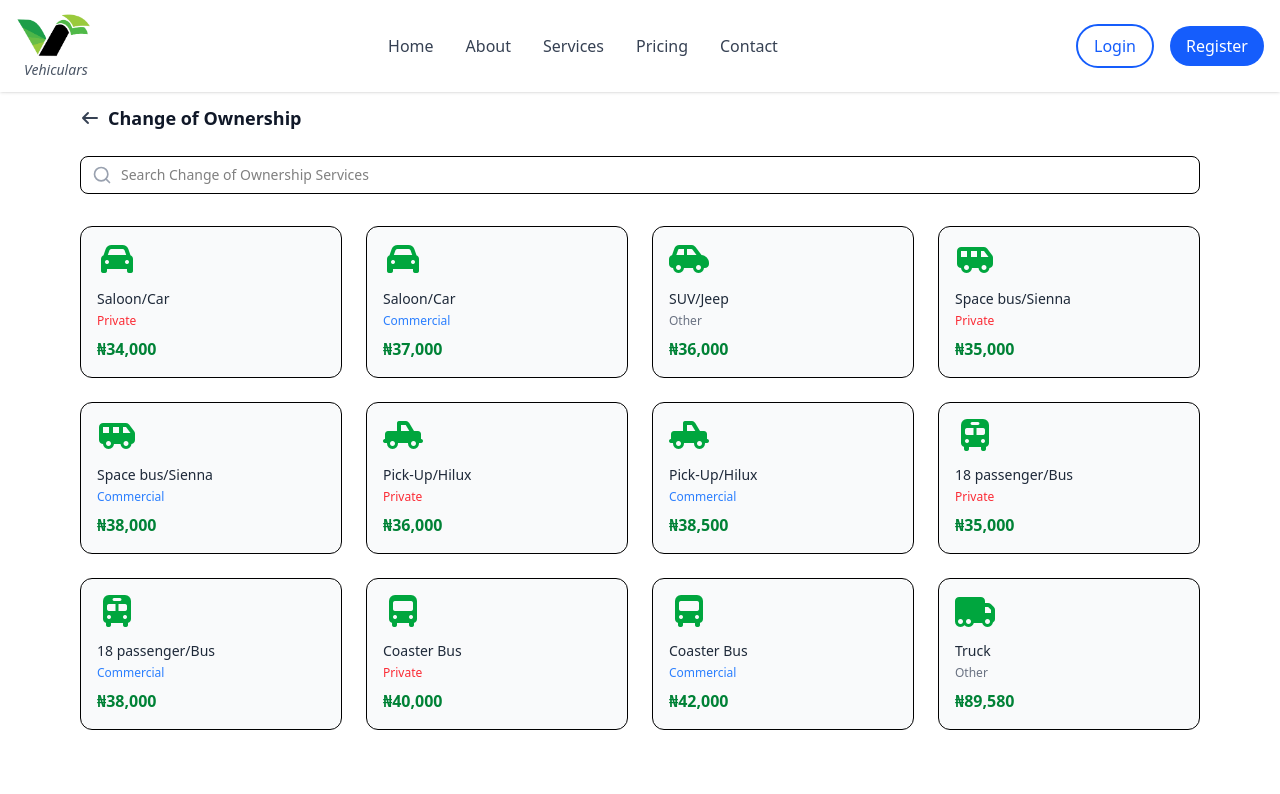
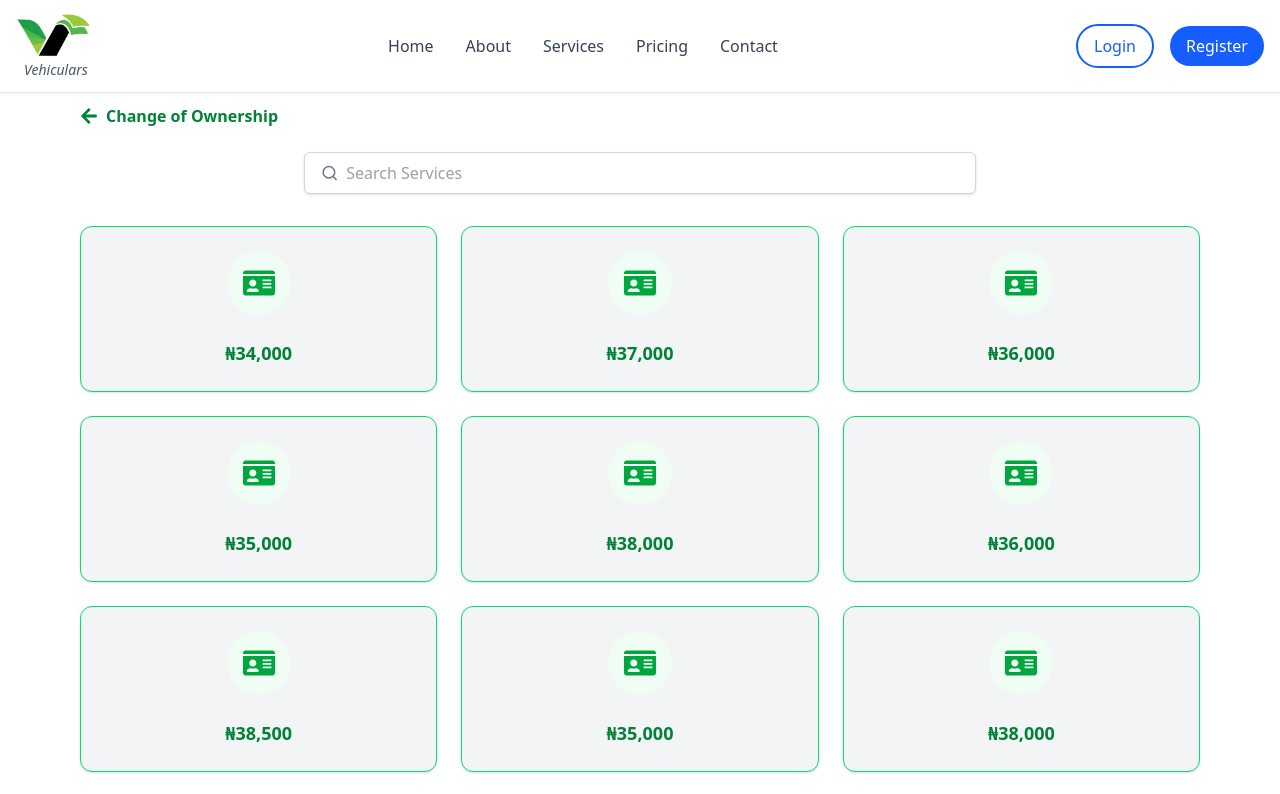
Before and after one commit to Abdul1013/vehicula, a Next.js app: page /change-of-ownership in a window 1280 px wide. Shown: the top 794 px of the page. Built offline with nearby package versions, Linux system fonts and the light colour scheme.

Commit message:
rendered services UI

```diff
--- a/src/app/(services)/change-of-ownership/page.js
+++ b/src/app/(services)/change-of-ownership/page.js
@@ -1,9 +1,10 @@
-"use client";
+// "use client";
 // import { useState } from "react";
-// import ServiceHeader from "../../components/ServiceHeader";
-// import ServiceSearch from "../../components/ServiceSearch";
-// import ServiceCard from "../../components/ServiceCard";
-// import { useCart } from "../../utils/cartUtils";
+// import { Search } from "lucide-react";
+// import ServiceHeader from "@/components/ServiceHeader";
+// import ServiceSearch from "@/components/ServiceSearch";
+// import ServiceCard from "@/components/ServiceCard";
+
 
 // const services = [
 //   {
@@ -37,12 +38,12 @@
 // ];
 
 // export default function ChangeOfOwnership() {
-//   const { selectedId, cart, toggleSelect } = useCart();
+//   // const { selectedId, cart, toggleSelect } = useCart();
 //   const [filteredServices, setFilteredServices] = useState(services);
 
 //   return (
 //     <div className="min-h-screen max-w-7xl mx-auto mt-20 bg-white px-4 py-6">
-//       <ServiceHeader title="Change of Ownership" cart={cart} />
+//       <ServiceHeader title="Change of Ownership"  />
 //       <ServiceSearch services={services} setFilteredServices={setFilteredServices} />
 //       <div className="mt-8 grid grid-cols-1 sm:grid-cols-2 lg:grid-cols-3 gap-6">
 //         {filteredServices.map((service) => (
@@ -66,32 +67,106 @@
 
 import { useState } from "react";
 import { Search } from "lucide-react";
+import ServiceHeader from "@/components/ServiceHeader";
+import ServiceSearch from "@/components/ServiceSearch";
+import ServiceCard from "@/components/ServiceCard";
+import { useRouter } from "next/navigation";
 
-
-
-const ownershipData = [
-  { id: "1", icon: "fas fa-car", type: "Saloon/Car", category: "Private", price: 34000 },
-  { id: "2", icon: "fas fa-car", type: "Saloon/Car", category: "Commercial", price: 37000 },
-  { id: "3", icon: "fas fa-car-side", type: "SUV/Jeep", category: "Other", price: 36000 },
-  { id: "4", icon: "fas fa-shuttle-van", type: "Space bus/Sienna", category: "Private", price: 35000 },
-  { id: "5", icon: "fas fa-shuttle-van", type: "Space bus/Sienna", category: "Commercial", price: 38000 },
-  { id: "6", icon: "fas fa-truck-pickup", type: "Pick-Up/Hilux", category: "Private", price: 36000 },
-  { id: "7", icon: "fas fa-truck-pickup", type: "Pick-Up/Hilux", category: "Commercial", price: 38500 },
-  { id: "8", icon: "fas fa-bus", type: "18 passenger/Bus", category: "Private", price: 35000 },
-  { id: "9", icon: "fas fa-bus", type: "18 passenger/Bus", category: "Commercial", price: 38000 },
-  { id: "10", icon: "fas fa-bus-alt", type: "Coaster Bus", category: "Private", price: 40000 },
-  { id: "11", icon: "fas fa-bus-alt", type: "Coaster Bus", category: "Commercial", price: 42000 },
-  { id: "12", icon: "fas fa-truck-moving", type: "Truck", category: "Other", price: 89580 },
+const services = [
+  {
+    id: "1",
+    icon: "fas fa-car",
+    type: "Saloon/Car",
+    category: "Private",
+    price: 34000,
+  },
+  {
+    id: "2",
+    icon: "fas fa-car",
+    type: "Saloon/Car",
+    category: "Commercial",
+    price: 37000,
+  },
+  {
+    id: "3",
+    icon: "fas fa-car-side",
+    type: "SUV/Jeep",
+    category: "Other",
+    price: 36000,
+  },
+  {
+    id: "4",
+    icon: "fas fa-shuttle-van",
+    type: "Space bus/Sienna",
+    category: "Private",
+    price: 35000,
+  },
+  {
+    id: "5",
+    icon: "fas fa-shuttle-van",
+    type: "Space bus/Sienna",
+    category: "Commercial",
+    price: 38000,
+  },
+  {
+    id: "6",
+    icon: "fas fa-truck-pickup",
+    type: "Pick-Up/Hilux",
+    category: "Private",
+    price: 36000,
+  },
+  {
+    id: "7",
+    icon: "fas fa-truck-pickup",
+    type: "Pick-Up/Hilux",
+    category: "Commercial",
+    price: 38500,
+  },
+  {
+    id: "8",
+    icon: "fas fa-bus",
+    type: "18 passenger/Bus",
+    category: "Private",
+    price: 35000,
+  },
+  {
+    id: "9",
+    icon: "fas fa-bus",
+    type: "18 passenger/Bus",
+    category: "Commercial",
+    price: 38000,
+  },
+  {
+    id: "10",
+    icon: "fas fa-bus-alt",
+    type: "Coaster Bus",
+    category: "Private",
+    price: 40000,
+  },
+  {
+    id: "11",
+    icon: "fas fa-bus-alt",
+    type: "Coaster Bus",
+    category: "Commercial",
+    price: 42000,
+  },
+  {
+    id: "12",
+    icon: "fas fa-truck-moving",
+    type: "Truck",
+    category: "Other",
+    price: 89580,
+  },
 ];
 
 export default function ChangeOfOwnership() {
   const [query, setQuery] = useState("");
+  const [selectedId, setSelectedId] = useState(null);
 
-  const filteredServices = ownershipData.filter(
-    (s) =>
-      s.type.toLowerCase().includes(query.toLowerCase()) ||
-      s.category.toLowerCase().includes(query.toLowerCase())
-  );
+  const router = useRouter();
+
+  const [filteredServices, setFilteredServices] = useState([]);
+
 
   const getCategoryColor = (category) => {
     if (category === "Private") return "text-red-500";
@@ -102,46 +177,24 @@ export default function ChangeOfOwnership() {
   return (
     <div className="w-full min-h-screen mt-20 max-w-6xl mx-auto px-4 py-6">
       {/* Header */}
-      <div className="flex items-center space-x-2 mb-6">
-        <button className="text-gray-700 hover:text-gray-900">
-          <i className="fas fa-arrow-left" />
-        </button>
-        <h1 className="text-lg font-semibold text-gray-900">Change of Ownership</h1>
-      </div>
+      <ServiceHeader title={"Change of Ownership"} />
 
       {/* Search */}
-      <div className="relative mb-8">
-        <Search className="absolute left-3 top-1/2 transform -translate-y-1/2 text-gray-400 w-5 h-5" />
-        <input
-          type="search"
-          placeholder="Search Change of Ownership Services"
-          value={query}
-          onChange={(e) => setQuery(e.target.value)}
-          className="w-full pl-10 pr-4 py-2 border rounded-lg focus:ring-2 focus:ring-blue-500 focus:outline-none text-sm"
+      <ServiceSearch
+        services={services}
+        setFilteredServices={setFilteredServices}
+        searchFields={["name", "category"]}
       />
+      {/* Grid */}
+      <div className="mt-8 grid grid-cols-1 sm:grid-cols-2 lg:grid-cols-3 gap-6">
+        {filteredServices.map((service) => (
+          <ServiceCard
+            key={service.id}
+            service={service}
+            selectedId={selectedId}
+          />
+        ))}
       </div>
-
-      {/* Grid */}
-      <div className="grid gap-6 grid-cols-1 sm:grid-cols-2 md:grid-cols-3 lg:grid-cols-4">
-        {filteredServices.map((service) => (
-          <div
-            key={service.id}
-            className="p-4 bg-gray-50 rounded-xl border hover:shadow-md transition"
-          >
-            <div className="text-green-600 mb-3">
-              <i className={`${service.icon} fa-2x`} />
-            </div>
-            <div className="space-y-1">
-              <p className="text-sm font-medium text-gray-800">{service.type}</p>
-              <p className={`text-xs font-medium ${getCategoryColor(service.category)}`}>
-                {service.category}
-              </p>
-              <p className="mt-2 text-green-700 font-bold">
-                ₦{service.price.toLocaleString()}
-              </p>
-            </div>
-          </div>
-        ))}
       {filteredServices.length === 0 && (
         <div className="col-span-full text-center text-gray-500 py-12">
           <i className="fas fa-folder-open fa-2x mb-3" />
@@ -149,6 +202,5 @@ export default function ChangeOfOwnership() {
         </div>
       )}
     </div>
-    </div>
   );
 }
--- a/src/app/(services)/spare_parts/page.js
+++ b/src/app/(services)/spare_parts/page.js
@@ -1,31 +1,233 @@
+// "use client";
+
+// import { useState } from "react";
+// import { Search } from "lucide-react";
+// import ServiceCard from "@/components/ServiceCardSpareParts";
+
+// const service = [
+//   {
+//     id: "1",
+//     icon: "fas fa-car-battery",
+//     name: "Battery",
+//     brand: "Runhall",
+//     spec: "40amps",
+//     price: 45000,
+//   },
+//   {
+//     id: "2",
+//     icon: "fas fa-car-battery",
+//     name: "Battery",
+//     brand: "Runhall",
+//     spec: "75amps",
+//     price: 65000,
+//   },
+//   {
+//     id: "3",
+//     icon: "fas fa-truck-monster",
+//     name: "Tyre",
+//     brand: "Austone",
+//     spec: "205/55 R16",
+//     price: 65000,
+//   },
+//   {
+//     id: "4",
+//     icon: "fas fa-oil-can",
+//     name: "Engine Oil",
+//     brand: "Total SAE",
+//     spec: "20W-50",
+//     price: 35000,
+//   },
+//   {
+//     id: "5",
+//     icon: "fas fa-tools",
+//     name: "KEKE Tyre",
+//     brand: "Kampala",
+//     spec: "",
+//     price: 24000,
+//   },
+//   {
+//     id: "6",
+//     icon: "fas fa-truck-monster",
+//     name: "Tyre",
+//     brand: "Austone",
+//     spec: "205/60 R16",
+//     price: 56500,
+//   },
+//   {
+//     id: "7",
+//     icon: "fas fa-oil-can",
+//     name: "Engine Oil",
+//     brand: "Total Quartz",
+//     spec: "20W-50 4 Litre",
+//     price: 19500,
+//   },
+// ];
+// function formatPrice(amount) {
+//   return `₦${amount.toLocaleString()}`;
+// }
+
+// export default function SpareParts() {
+//   const [query, setQuery] = useState("");
+
+//   // const filteredParts = partsData.filter(
+//   //   (p) =>
+//   //     p.name.toLowerCase().includes(query.toLowerCase()) ||
+//   //     p.brand.toLowerCase().includes(query.toLowerCase()) ||
+//   //     p.spec.toLowerCase().includes(query.toLowerCase())
+//   // );
+
+//    const [filteredServices, setFilteredServices] = useState([]);
+//   const [selectedId, setSelectedId] = useState(null);
+
+//   return (
+//     <div className="w-full min-h-screen mt-20  max-w-6xl mx-auto px-4 py-6">
+//       {/* Header */}
+//       <div className="flex items-center space-x-2 mb-6">
+//         <button className="text-gray-700 hover:text-gray-900">
+//           <i className="fas fa-arrow-left" />
+//         </button>
+//         <h1 className="text-lg font-semibold text-gray-900">Spare Parts</h1>
+//       </div>
+
+//       {/* Search */}
+//       <div className="relative mb-8">
+//         <Search className="absolute left-3 top-1/2 transform -translate-y-1/2 text-gray-400 w-5 h-5" />
+//         <input
+//           type="search"
+//           placeholder="Search Spare Parts Services"
+//           value={query}
+//           onChange={(e) => setQuery(e.target.value)}
+//           className="w-full pl-10 pr-4 py-2 border rounded-lg focus:ring-2 focus:ring-blue-500 focus:outline-none text-sm"
+//         />
+//       </div>
+
+//       {/* Grid */}
+//       {/* <div className="grid gap-6 grid-cols-1 sm:grid-cols-2 md:grid-cols-3 lg:grid-cols-4">
+//         {filteredParts.map((part) => (
+//           <div
+//             key={part.id}
+//             className="p-4 bg-gray-50 rounded-xl border hover:shadow-md transition"
+//           >
+//             <div className="text-green-600 mb-3">
+//               <i className={`${part.icon} fa-2x`} />
+//             </div>
+//             <div className="space-y-1">
+//               <p className="text-sm font-medium text-gray-800">{part.name}</p>
+//               <p className="text-xs text-red-500 font-medium">{part.brand}</p>
+//               {part.spec && (
+//                 <p className="text-xs text-gray-500">{part.spec}</p>
+//               )}
+//               <p className="mt-2 text-green-700 font-bold">
+//                 ₦{part.price.toLocaleString()}
+//               </p>
+//             </div>
+//           </div>
+//         ))}
+//         {filteredParts.length === 0 && (
+//           <div className="col-span-full text-center text-gray-500 py-12">
+//             <i className="fas fa-folder-open fa-2x mb-3" />
+//             <p className="text-sm italic">No spare parts found</p>
+//           </div>
+//         )}
+//       </div> */}
+//        <div className="mt-8 grid grid-cols-1 sm:grid-cols-2 lg:grid-cols-3 gap-6">
+//         {filteredServices.map((service) => (
+//       <ServiceCard key={service.id} service={service} selectedId={selectedId} />
+//       ))}
+//       </div>
+//       {filteredServices.length === 0 && (
+//         <p className="text-center text-gray-500 mt-6">
+//           No matching services found.
+//         </p>
+//       )}
+//     </div>
+//   );
+// }
 "use client";
 
-import { useState } from "react";
+import { useState, useMemo } from "react";
 import { Search } from "lucide-react";
+import ServiceCard from "@/components/ServiceCardSpareParts";
 
+const services = [
+  {
+    id: "1",
+    icon: "fas fa-car-battery",
+    name: "Battery",
+    brand: "Runhall",
+    spec: "40amps",
+    price: 45000,
+  },
+  {
+    id: "2",
+    icon: "fas fa-car-battery",
+    name: "Battery",
+    brand: "Runhall",
+    spec: "75amps",
+    price: 65000,
+  },
+  {
+    id: "3",
+    icon: "fas fa-truck-monster",
+    name: "Tyre",
+    brand: "Austone",
+    spec: "205/55 R16",
+    price: 65000,
+  },
+  {
+    id: "4",
+    icon: "fas fa-oil-can",
+    name: "Engine Oil",
+    brand: "Total SAE",
+    spec: "20W-50",
+    price: 35000,
+  },
+  {
+    id: "5",
+    icon: "fas fa-tools",
+    name: "KEKE Tyre",
+    brand: "Kampala",
+    spec: "",
+    price: 24000,
+  },
+  {
+    id: "6",
+    icon: "fas fa-truck-monster",
+    name: "Tyre",
+    brand: "Austone",
+    spec: "205/60 R16",
+    price: 56500,
+  },
+  {
+    id: "7",
+    icon: "fas fa-oil-can",
+    name: "Engine Oil",
+    brand: "Total Quartz",
+    spec: "20W-50 4 Litre",
+    price: 19500,
+  },
+];
 
-const partsData = [
-  { id: "1", icon: "fas fa-car-battery", name: "Battery", brand: "Runhall", spec: "40amps", price: 45000 },
-  { id: "2", icon: "fas fa-car-battery", name: "Battery", brand: "Runhall", spec: "75amps", price: 65000 },
-  { id: "3", icon: "fas fa-truck-monster", name: "Tyre", brand: "Austone", spec: "205/55 R16", price: 65000 },
-  { id: "4", icon: "fas fa-oil-can", name: "Engine Oil", brand: "Total SAE", spec: "20W-50", price: 35000 },
-  { id: "5", icon: "fas fa-tools", name: "KEKE Tyre", brand: "Kampala", spec: "", price: 24000 },
-  { id: "6", icon: "fas fa-truck-monster", name: "Tyre", brand: "Austone", spec: "205/60 R16", price: 56500 },
-  { id: "7", icon: "fas fa-oil-can", name: "Engine Oil", brand: "Total Quartz", spec: "20W-50 4 Litre", price: 19500 },
-];
+function formatPrice(amount) {
+  return `₦${amount.toLocaleString()}`;
+}
 
 export default function SpareParts() {
   const [query, setQuery] = useState("");
+  const [selectedId, setSelectedId] = useState(null);
 
-  const filteredParts = partsData.filter(
-    (p) =>
-      p.name.toLowerCase().includes(query.toLowerCase()) ||
-      p.brand.toLowerCase().includes(query.toLowerCase()) ||
-      p.spec.toLowerCase().includes(query.toLowerCase())
-  );
+  // Filter spare parts based on query
+  const filteredServices = useMemo(() => {
+    return services.filter(
+      (s) =>
+        s.name.toLowerCase().includes(query.toLowerCase()) ||
+        s.brand.toLowerCase().includes(query.toLowerCase()) ||
+        s.spec.toLowerCase().includes(query.toLowerCase())
+    );
+  }, [query]);
 
   return (
-    <div className="w-full min-h-screen mt-20  max-w-6xl mx-auto px-4 py-6">
+    <div className="w-full min-h-screen mt-20 max-w-6xl mx-auto px-4 py-6">
       {/* Header */}
       <div className="flex items-center space-x-2 mb-6">
         <button className="text-gray-700 hover:text-gray-900">
@@ -47,34 +249,22 @@ export default function SpareParts() {
       </div>
 
       {/* Grid */}
-      <div className="grid gap-6 grid-cols-1 sm:grid-cols-2 md:grid-cols-3 lg:grid-cols-4">
-        {filteredParts.map((part) => (
-          <div
-            key={part.id}
-            className="p-4 bg-gray-50 rounded-xl border hover:shadow-md transition"
-          >
-            <div className="text-green-600 mb-3">
-              <i className={`${part.icon} fa-2x`} />
-            </div>
-            <div className="space-y-1">
-              <p className="text-sm font-medium text-gray-800">{part.name}</p>
-              <p className="text-xs text-red-500 font-medium">{part.brand}</p>
-              {part.spec && (
-                <p className="text-xs text-gray-500">{part.spec}</p>
-              )}
-              <p className="mt-2 text-green-700 font-bold">
-                ₦{part.price.toLocaleString()}
-              </p>
-            </div>
-          </div>
+      <div className="mt-8 grid grid-cols-1 sm:grid-cols-2 lg:grid-cols-3 gap-6">
+        {filteredServices.map((service) => (
+          <ServiceCard
+            key={service.id}
+            service={service}
+            selectedId={selectedId}
+            onSelect={setSelectedId}
+          />
         ))}
-        {filteredParts.length === 0 && (
-          <div className="col-span-full text-center text-gray-500 py-12">
-            <i className="fas fa-folder-open fa-2x mb-3" />
-            <p className="text-sm italic">No spare parts found</p>
-          </div>
-        )}
       </div>
+
+      {filteredServices.length === 0 && (
+        <p className="text-center text-gray-500 mt-6">
+          No matching services found.
+        </p>
+      )}
     </div>
   );
 }
--- a/src/app/(services)/vehicle_particulars_renewal/page.js
+++ b/src/app/(services)/vehicle_particulars_renewal/page.js
@@ -56,17 +56,20 @@ export default function VehicleParticularsRenewal() {
   const [query, setQuery] = useState("");
   const router = useRouter();
 
-  const filteredServices = services.filter((s) =>
-    s.name.toLowerCase().includes(query.toLowerCase())
-  );
-
+  // const filteredServices = services.filter((s) =>
+  //   s.name.toLowerCase().includes(query.toLowerCase())
+  // );
+ const [filteredServices, setFilteredServices] = useState([]);
   return (
     <div className="p-4 max-w-6xl mt-20 mx-auto">
       {/* Header */}
       <ServiceHeader title="Vehicle Particulars Renewal" />
 
       {/* Search */}
-      <ServiceSearch />
+      <ServiceSearch   services={services}
+        setFilteredServices={setFilteredServices}
+        searchFields={["name", "category"]} // Optimized for driver's license/
+        />
 
       {/* Grid */}
       <div className="mt-8 grid grid-cols-1 sm:grid-cols-2 lg:grid-cols-3 gap-6">
```
Lines whose indentation alone changed are shown as unchanged.
